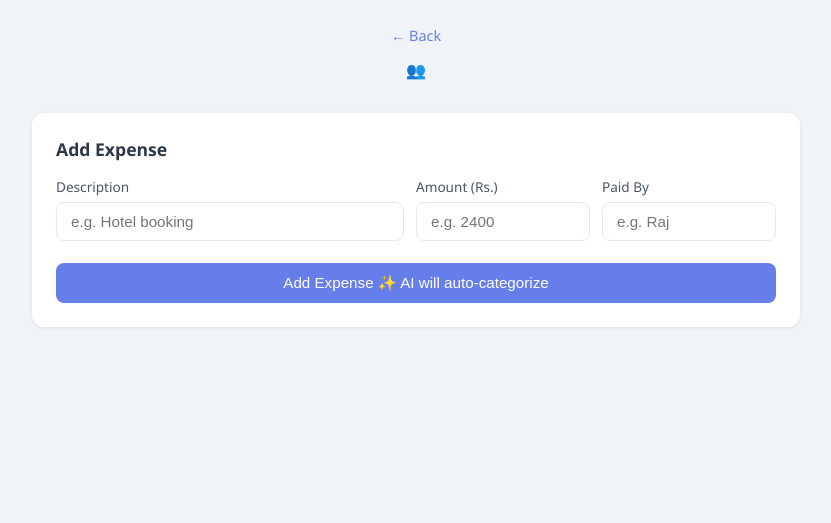
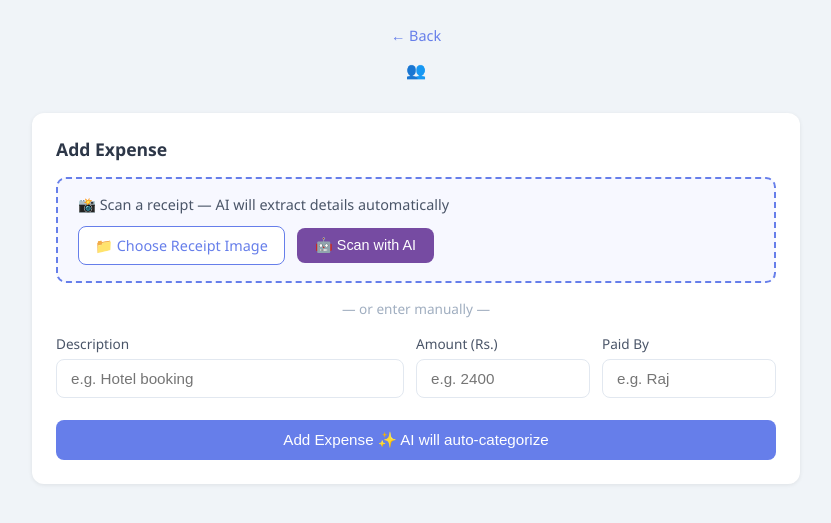
Before and after one commit to ayush2854/smartsplit-ai, a Flask app: template templates/group.html in a window 1280 px wide. Shown: the top 523 px of the page, without its empty margins (224-1055 px from the left). Run offline with Flask 3, Linux system fonts and the light colour scheme; the template is opened without the code that fills it, so the values that code supplies are empty.

Commit message:
Phase 3: Add AI receipt scanner with Gemini Vision and UX fixes

```diff
--- a/app.py
+++ b/app.py
@@ -2,7 +2,7 @@ from flask import Flask, render_template, request, redirect, url_for, session, f
 from flask_login import LoginManager, UserMixin, login_user, logout_user, login_required, current_user
 from werkzeug.security import generate_password_hash, check_password_hash
 from database import init_db, get_connection
-from ai_helper import categorize_expense, get_spending_insights, calculate_settlements
+from ai_helper import categorize_expense, get_spending_insights, calculate_settlements, analyze_receipt
 import os
 
 app = Flask(__name__)
@@ -141,6 +141,7 @@ def group(group_id):
     ).fetchone()
 
     if not grp:
+        conn.close()
         flash('Group not found.', 'error')
         return redirect(url_for('index'))
 
@@ -152,11 +153,7 @@ def group(group_id):
 
     expenses_list = [dict(e) for e in expenses]
     settlements = calculate_settlements(expenses_list, grp['members'])
-
-    category_totals = {}
-    for e in expenses_list:
-        cat = e['category']
-        category_totals[cat] = category_totals.get(cat, 0) + e['amount']
+    category_totals = get_category_totals(group_id)
 
     return render_template('group.html',
         group=grp,
@@ -173,7 +170,9 @@ def add_expense(group_id):
         'SELECT * FROM groups WHERE id = ? AND user_id = ?',
         (group_id, current_user.id)
     ).fetchone()
+
     if not grp:
+        conn.close()
         return redirect(url_for('index'))
 
     description = request.form['description']
@@ -197,7 +196,9 @@ def insights(group_id):
         'SELECT * FROM groups WHERE id = ? AND user_id = ?',
         (group_id, current_user.id)
     ).fetchone()
+
     if not grp:
+        conn.close()
         return redirect(url_for('index'))
 
     expenses = conn.execute(
@@ -248,7 +249,6 @@ def edit_expense(expense_id):
     conn.close()
     return render_template('edit_expense.html', expense=expense)
 
-
 @app.route('/delete-expense/<int:expense_id>', methods=['POST'])
 @login_required
 def delete_expense(expense_id):
@@ -274,8 +274,66 @@ def delete_expense(expense_id):
     flash('Expense deleted.', 'success')
     return redirect(url_for('group', group_id=group_id))
 
+@app.route('/scan-receipt/<int:group_id>', methods=['POST'])
+@login_required
+def scan_receipt(group_id):
+    conn = get_connection()
+    grp = conn.execute(
+        'SELECT * FROM groups WHERE id = ? AND user_id = ?',
+        (group_id, current_user.id)
+    ).fetchone()
+
+    if not grp:
+        conn.close()
+        return redirect(url_for('index'))
+
+    if 'receipt' not in request.files or request.files['receipt'].filename == '':
+        conn.close()
+        flash('⚠️ Please select an image before clicking Scan.', 'error')
+        return redirect(url_for('group', group_id=group_id))
+
+    file = request.files['receipt']
+
+    # Check file type
+    allowed = {'png', 'jpg', 'jpeg', 'gif', 'webp'}
+    extension = file.filename.rsplit('.', 1)[-1].lower()
+    if extension not in allowed:
+        conn.close()
+        flash('Please upload an image file (JPG, PNG, etc.)', 'error')
+        return redirect(url_for('group', group_id=group_id))
+
+    # Analyze with AI
+    result = analyze_receipt(file)
+
+    # Fetch remaining data for template render
+    expenses = conn.execute(
+        'SELECT * FROM expenses WHERE group_id = ? ORDER BY created_at DESC',
+        (group_id,)
+    ).fetchall()
+    expenses_list = [dict(e) for e in expenses]
+
+    conn.close()
+
+    # Send extracted data back to the group page for confirmation
+    return render_template('group.html',
+        group=grp,
+        expenses=expenses_list,
+        settlements=calculate_settlements(expenses_list, grp['members']),
+        category_totals=get_category_totals(group_id),
+        scanned=result
+    )
+
+def get_category_totals(group_id):
+    conn = get_connection()
+    expenses = conn.execute(
+        'SELECT * FROM expenses WHERE group_id = ?', (group_id,)
+    ).fetchall()
+    conn.close()
+    totals = {}
+    for e in expenses:
+        totals[e['category']] = totals.get(e['category'], 0) + e['amount']
+    return totals
+
 if __name__ == '__main__':
     init_db()
     app.run(debug=True)
-
-init_db()
--- a/static/style.css
+++ b/static/style.css
@@ -374,3 +374,78 @@ body {
     font-size: 0.85rem;
     margin-bottom: 12px;
 }
+
+/* Receipt Scanner */
+.scanner-section {
+    background: #f7f8ff;
+    border: 2px dashed #667eea;
+    border-radius: 10px;
+    padding: 16px 20px;
+    margin-bottom: 16px;
+}
+
+.scanner-label {
+    font-size: 0.9rem;
+    color: #4a5568;
+    margin-bottom: 12px;
+    font-weight: 500;
+}
+
+.scanner-row {
+    display: flex;
+    align-items: center;
+    gap: 12px;
+    flex-wrap: wrap;
+}
+
+.file-input {
+    display: none;
+}
+
+.file-label {
+    padding: 9px 16px;
+    background: white;
+    border: 1.5px solid #667eea;
+    border-radius: 8px;
+    color: #667eea;
+    font-size: 0.9rem;
+    font-weight: 500;
+    cursor: pointer;
+    transition: background 0.2s;
+}
+
+.file-label:hover { background: #f0f0ff; }
+
+.btn-scan {
+    background: #764ba2;
+    color: white;
+    border: none;
+    padding: 9px 18px;
+    border-radius: 8px;
+    font-size: 0.9rem;
+    font-weight: 500;
+    cursor: pointer;
+    transition: background 0.2s;
+    width: auto;
+    margin-top: 0;
+}
+
+.btn-scan:hover { background: #6b3fa0; }
+
+.divider-text {
+    text-align: center;
+    color: #a0aec0;
+    font-size: 0.85rem;
+    margin: 16px 0;
+}
+
+.scan-result {
+    background: #f0fff4;
+    border: 1px solid #c6f6d5;
+    color: #276749;
+    padding: 12px 16px;
+    border-radius: 8px;
+    font-size: 0.9rem;
+    margin-bottom: 12px;
+    line-height: 1.6;
+}
--- a/templates/group.html
+++ b/templates/group.html
@@ -17,21 +17,58 @@
 
     <div class="card">
         <h2>Add Expense</h2>
+
+        <!-- Receipt Scanner -->
+        <div class="scanner-section">
+            {% with messages = get_flashed_messages(with_categories=true) %}
+            {% for category, message in messages %}
+            <div class="alert alert-{{ category }}" style="margin-bottom:12px">{{ message }}</div>
+            {% endfor %}
+            {% endwith %}
+            <p class="scanner-label">📸 Scan a receipt — AI will extract details automatically</p>
+            <form action="/scan-receipt/{{ group['id'] }}" method="POST" enctype="multipart/form-data">
+                <div class="scanner-row">
+                    <input type="file" name="receipt" accept="image/*" class="file-input" id="receiptFile" onchange="showFileName(this)">
+                    <label for="receiptFile" class="file-label" id="fileLabel">📁 Choose Receipt Image</label>
+                    <button type="submit" class="btn btn-scan">🤖 Scan with AI</button>
+                </div>
+            </form>
+        </div>
+
+        <div class="divider-text">— or enter manually —</div>
+
+        <!-- Manual Entry / Pre-filled from scan -->
         <form action="/add-expense/{{ group['id'] }}" method="POST">
             <div class="form-row">
                 <div class="form-group">
                     <label>Description</label>
-                    <input type="text" name="description" placeholder="e.g. Hotel booking" required>
+                    <input type="text" name="description"
+                        placeholder="e.g. Hotel booking"
+                        value="{{ scanned.description if scanned else '' }}"
+                        required>
                 </div>
                 <div class="form-group">
                     <label>Amount (Rs.)</label>
-                    <input type="number" name="amount" placeholder="e.g. 2400" step="0.01" required>
+                    <input type="number" name="amount" step="0.01"
+                        placeholder="e.g. 2400"
+                        value="{{ scanned.amount if scanned and scanned.amount > 0 else '' }}"
+                        required>
                 </div>
                 <div class="form-group">
                     <label>Paid By</label>
-                    <input type="text" name="paid_by" placeholder="e.g. Raj" required>
+                    <input type="text" name="paid_by"
+                        placeholder="e.g. Raj"
+                        required>
                 </div>
             </div>
+            {% if scanned %}
+            <div class="scan-result">
+                ✅ AI detected: <strong>{{ scanned.description }}</strong>
+                — Rs. {{ scanned.amount }}
+                — Category: <strong>{{ scanned.category }}</strong>
+                <br><small>Review and confirm below, then click Add Expense</small>
+            </div>
+            {% endif %}
             <button type="submit" class="btn">Add Expense ✨ AI will auto-categorize</button>
         </form>
     </div>
@@ -51,7 +88,7 @@
             </thead>
             <tbody>
                 {% for expense in expenses %}
-                    <tr>
+                <tr>
                     <td>{{ expense['description'] }}</td>
                     <td>Rs. {{ "%.2f"|format(expense['amount']) }}</td>
                     <td>{{ expense['paid_by'] }}</td>
@@ -94,7 +131,7 @@
             <div class="category-item">
                 <span class="category-name">{{ category }}</span>
                 <div class="category-bar-wrap">
-                    <div class="category-bar" style="width: {{ ((total / total_amount) * 100)|round|int }}%"></div>
+                    <div class="category-bar" style="width: {{ ((total / total_amount) * 100)|round|int if total_amount > 0 else 0 }}%"></div>
                 </div>
                 <span class="category-amount">Rs. {{ "%.2f"|format(total) }}</span>
             </div>
@@ -107,5 +144,21 @@
 
 </div>
 
+<script>
+function showFileName(input) {
+    const label = document.getElementById('fileLabel');
+    if (input.files && input.files[0]) {
+        label.textContent = '✅ ' + input.files[0].name;
+        label.style.background = '#f0fff4';
+        label.style.borderColor = '#48bb78';
+        label.style.color = '#276749';
+    } else {
+        label.textContent = '📁 Choose Receipt Image';
+        label.style.background = 'white';
+        label.style.borderColor = '#667eea';
+        label.style.color = '#667eea';
+    }
+}
+</script>
 </body>
 </html>
```
Also changed, not shown: ai_helper.py (+93 -2 lines), requirements.txt (+52 -5 lines).
